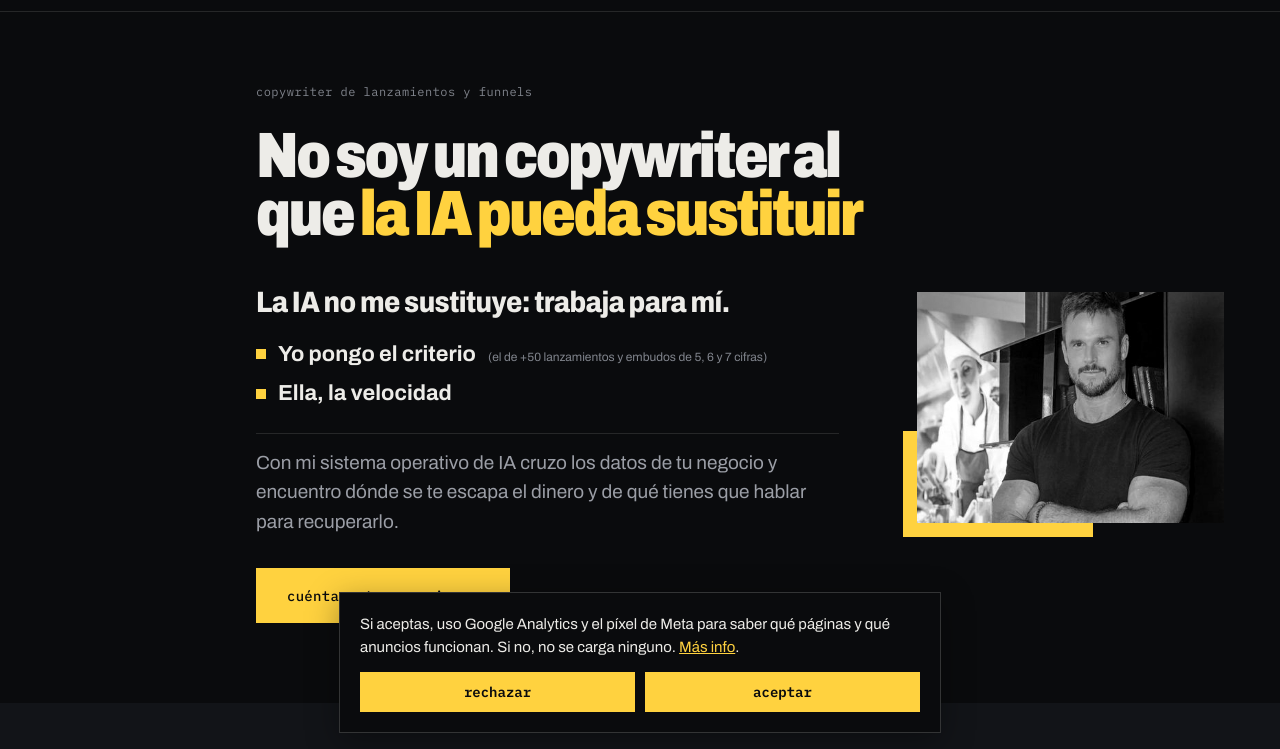
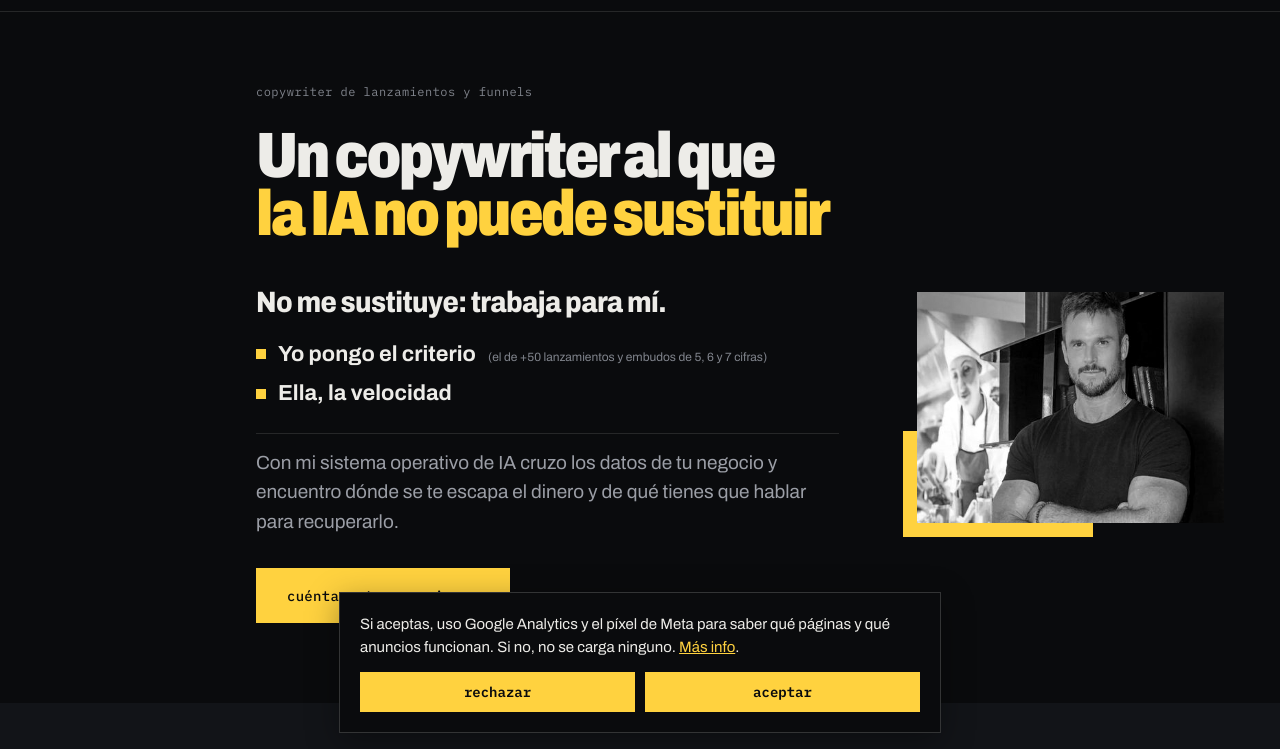
Before and after one commit to danigdecelis/danielgarciadecelis-com, a plain HTML site: page index.html in a window 1280 px wide. Shown: the part 51-800 px from the top of the page. Drawn offline with Linux system fonts and the light colour scheme.

Commit message:
Home: titular «Un copywriter al que la IA no puede sustituir»
Co-Authored-By: Claude Opus 5.5 <noreply@anthropic.com>
Claude-Session: https://claude.ai/code/session_01XXbBETsFo9E2RXX8XyC9xQ

```diff
--- a/index.html
+++ b/index.html
@@ -125,11 +125,11 @@ html{scroll-behavior:smooth}
         <div class="hero-grid">
           <div class="hero-head">
             <div style="font-family: var(--font-mono); font-size: 12px; letter-spacing: .04em; color: var(--ink-subtle); margin-bottom: 28px;">copywriter de lanzamientos y funnels</div>
-            <h1 class="h-hero">No soy un copywriter al que <span class="dg-mark">la&nbsp;IA pueda sustituir</span></h1>
+            <h1 class="h-hero">Un copywriter al que <span class="dg-mark">la&nbsp;IA no puede sustituir</span></h1>
           </div>
           <div class="hero-txt">
             <div class="hs">
-              <p class="hs-1">La IA no me sustituye: trabaja para mí.</p>
+              <p class="hs-1">No me sustituye: trabaja para mí.</p>
               <p class="hs-par"><b>Yo pongo el criterio</b> <span class="hs-nota">(el de +50 lanzamientos y embudos de 5, 6 y&nbsp;7&nbsp;cifras)</span></p>
               <p class="hs-par"><b>Ella, la velocidad</b></p>
               <p class="hs-fin">Con mi sistema operativo de IA cruzo los datos de tu negocio y encuentro dónde se te escapa el dinero y de qué tienes que hablar para recuperarlo.</p>
```
